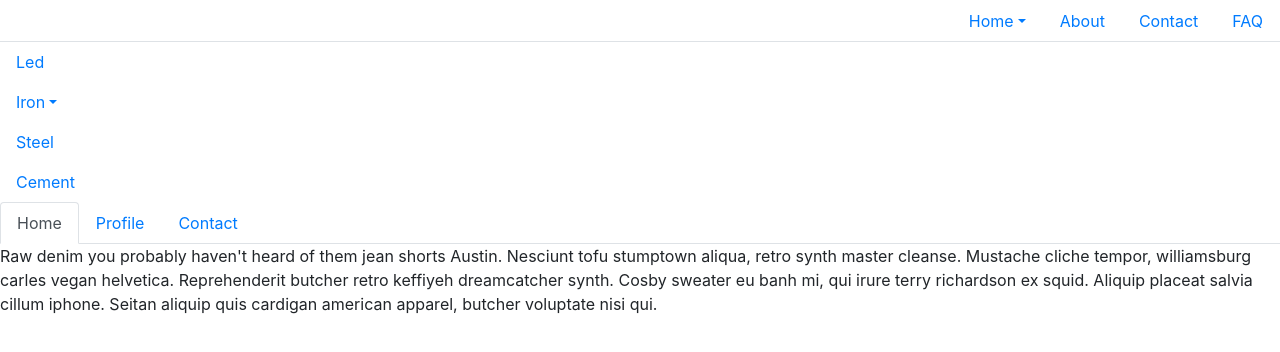
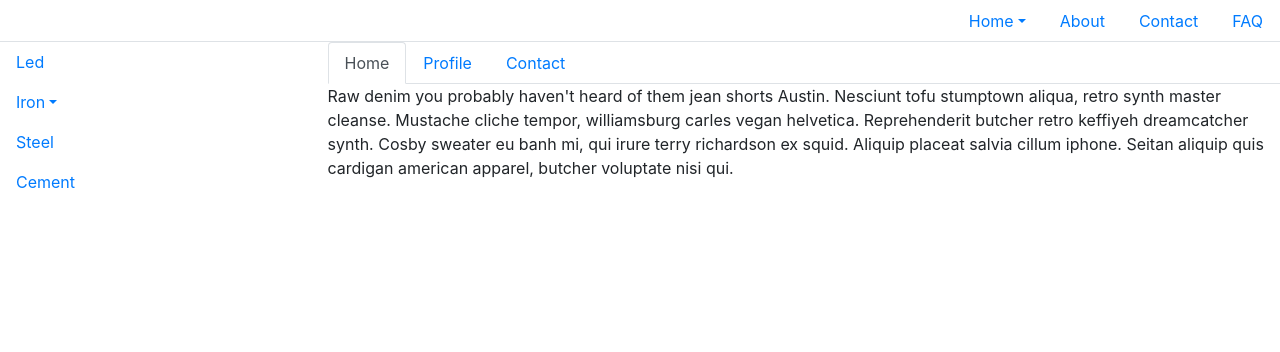
Before and after one commit to ChaunteVanDeBurgh/bootstrap-4, a plain HTML site: page nav.html in a window 1280 px wide. Drawn offline with nearby package versions, Linux system fonts and the light colour scheme.

Commit message:
fix layout

```diff
--- a/nav.html
+++ b/nav.html
@@ -42,6 +42,8 @@
       </ul>
     </nav>
 
+    <div class="row">
+      <div class="col-3">
         <nav role="navigation">
           <ul class="nav nav-pills flex-column">
             <li class="nav-item">
@@ -76,8 +78,11 @@
             </li>
           </ul>
         </nav>
+      </div>
 
       <!-- Tabs -->
+
+      <div class="col-9">
         <ul class="nav nav-tabs" id="myTab" role="tablist">
           <li class="nav-item">
             <a class="nav-link active" id="home-tab" data-toggle="tab" href="#home" role="tab" aria-controls="home" aria-selected="true">
@@ -106,6 +111,9 @@
             Etsy mixtape wayfarers, ethical wes anderson tofu before they sold out mcsweeney's organic lomo retro fanny pack lo-fi farm-to-table readymade. Messenger bag gentrify pitchfork tattooed craft beer, iphone skateboard locavore carles etsy salvia banksy hoodie helvetica. DIY synth PBR banksy irony. Leggings gentrify squid 8-bit cred pitchfork. Williamsburg banh mi whatever gluten-free, carles pitchfork biodiesel fixie etsy retro mlkshk vice blog. Scenester cred you probably haven't heard of them, vinyl craft beer blog stumptown. Pitchfork sustainable tofu synth chambray yr.
           </div>
         </div>
+      </div>
+    </div>
+
 
     <!-- Optional JavaScript -->
     <!-- jQuery first, then Popper.js, then Bootstrap JS -->
```
Lines whose indentation alone changed are shown as unchanged.
